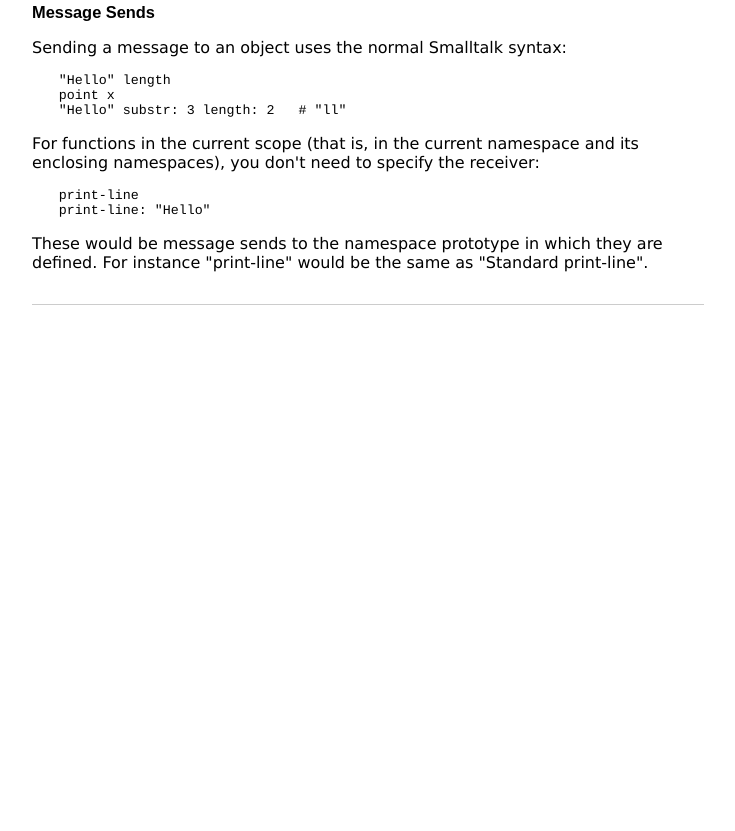
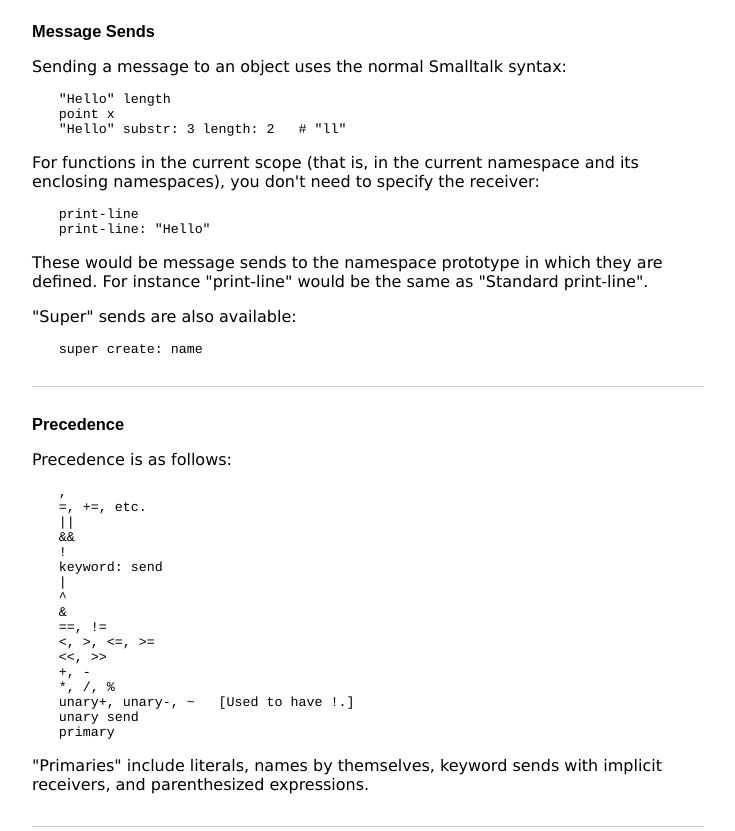
Before and after one commit to stevefolta/trylon, a plain HTML site: page docs/html/expressions.html in a window 1280 px wide. Shown: the part 1317-2148 px from the top of the page, without its empty margins (272-1007 px from the left). Before the commit the page ends 1670 px from the top, so only its background shows below. Drawn offline with Linux system fonts and the light colour scheme.

Commit message:
Docs: Expression precedence.
And other improvements to "expressions".

```diff
--- a/docs/html/expressions.html
+++ b/docs/html/expressions.html
@@ -144,7 +144,7 @@ Note that names can contain hyphens (although they can't start or end with a hyp
 <div class="entry">
 <div class="entry-title"> Operators </div>
 <p>
-Most of the binary operators from C are available: +, -, *, /, %, |, &, ^.  The usual (that is, C-style) rules of precedence apply.  The || and && short-circuit operators are also available, as are the assignment operators (+=, -=, etc.).
+Most of the binary operators from C are available: +, -, *, /, %, |, &, ^.  However, there are some subtle differences from the C precedence rules (see below).  The || and && short-circuit operators are also available, as are the assignment operators (+=, -=, etc.).
 </p>
 
 <p>
@@ -180,6 +180,42 @@ print-line: "Hello"</div>
 These would be message sends to the namespace prototype in which they are defined.  For instance "print-line" would be the same as "Standard print-line".
 </p>
 
+<p>
+"Super" sends are also available:
+</p>
+
+<div class="code">super create: name</div>
+
+</div>
+
+<div class="entry">
+<div class="entry-title"> Precedence </div>
+<p>
+Precedence is as follows:
+</p>
+
+<div class="code">,
+=, +=, etc.
+||
+&&
+!
+keyword: send
+|
+^
+&
+==, !=
+<, >, <=, >=
+<<, >>
++, -
+*, /, %
+unary+, unary-, ~   [Used to have !.]
+unary send
+primary</div>
+
+<p>
+"Primaries" include literals, names by themselves, keyword sends with implicit receivers, and parenthesized expressions.
+</p>
+
 </div>
 
 
```
Also changed, not shown: 1 other file.
